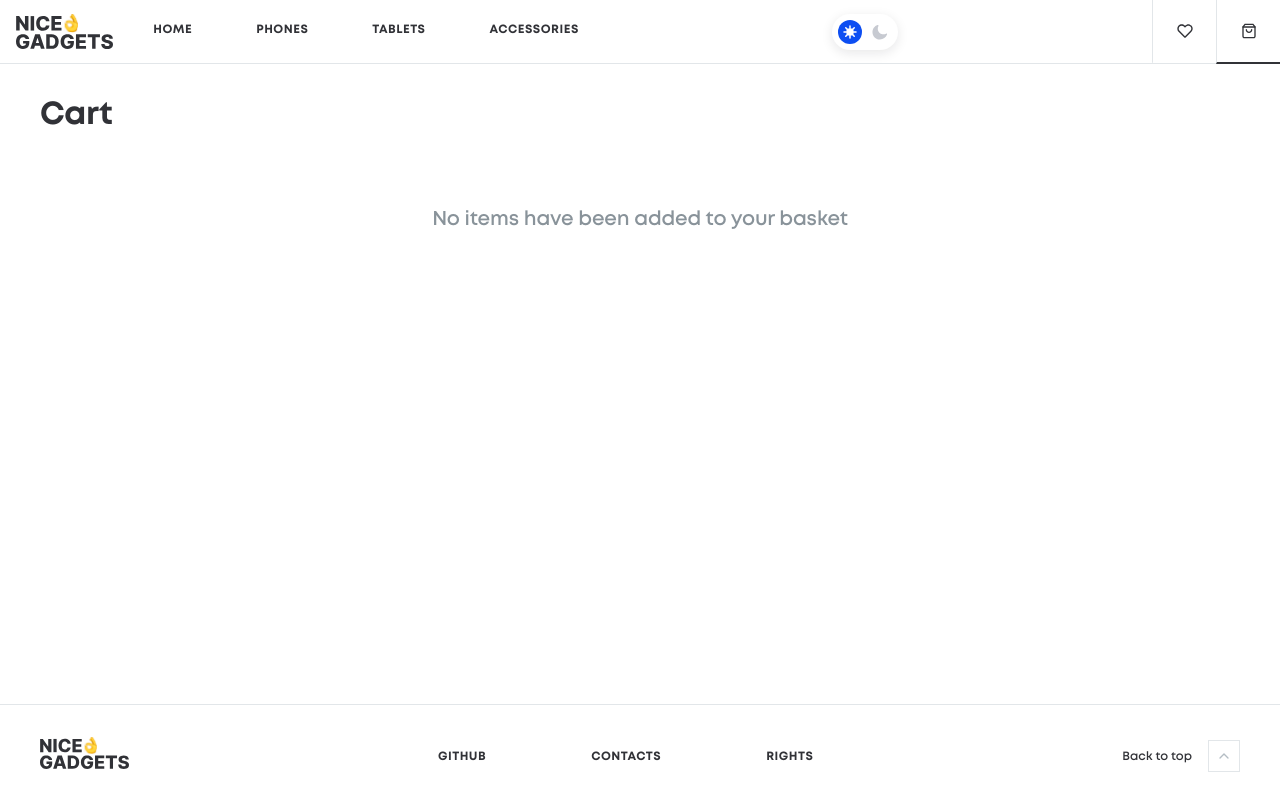
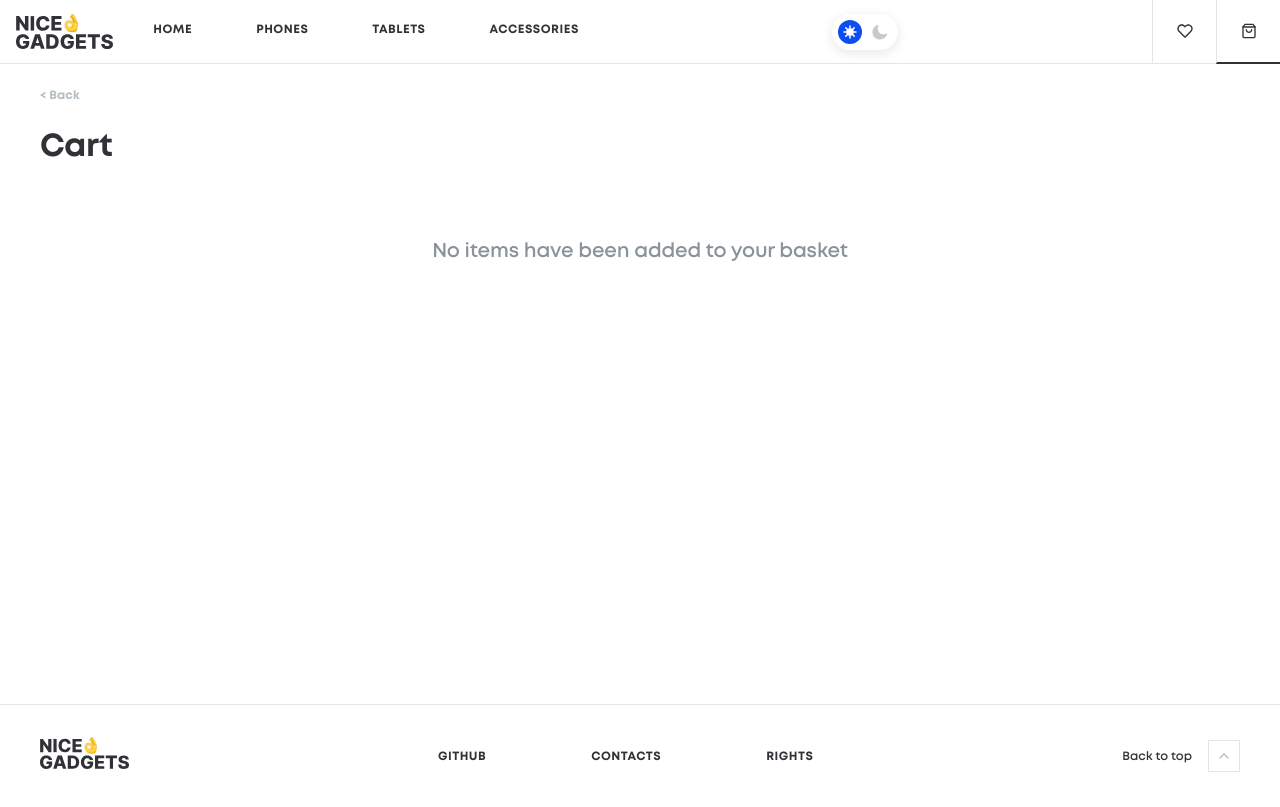
Before and after one commit to FSJAN25-team2/Product_catalog_Galera_team, a React (Vite) app: page /#/cart in a window 1280 px wide. Built offline with nearby package versions, Linux system fonts and the light colour scheme.

Commit message:
feat-button-back

```diff
--- a/src/pages/Cart/Cart.scss
+++ b/src/pages/Cart/Cart.scss
@@ -11,13 +11,25 @@
     margin-bottom: 32px;
   }
 
+  &__back-button {
+    height: 16px;
+    width: 66px;
+    font-weight: 700;
+    font-size: 12px;
+    line-height: 100%;
+    color: var(--icons-outline-color);
+    background: transparent;
+    display: flex;
+    align-items: center;
+    cursor: pointer;
+  }
+
   &__empty-message {
     grid-column: 1/-1;
     font-size: 20px;
     font-weight: 600;
     color: var(--secondary-grey-color);
     text-align: center;
-    // margin: 48px 0;
   }
 
   &__checkout-container {
@@ -28,8 +40,7 @@
 
     @include on-desktop {
       grid-column: 17 / 25;
-      // grid-row: 3 / 5;
-      grid-row: 2 / 4;
+      grid-row: 3 / 5;
       max-height: 206px;
     }
   }
--- a/src/pages/Cart/Cart.tsx
+++ b/src/pages/Cart/Cart.tsx
@@ -3,6 +3,7 @@ import './Cart.scss';
 import { CartItem } from '../../design/organisms/CartItem/CartItem';
 import { H1 } from '../../design/atoms/Typography/H1/H1';
 import { useAppSelector } from '../../store/hooks';
+import { useNavigate } from 'react-router-dom';
 
 export const Cart = () => {
   const cartProducts = useAppSelector(state => state.cartProducts);
@@ -11,6 +12,8 @@ export const Cart = () => {
   >({});
   const [totalPrice, setTotalPrice] = useState(0);
   const [totalItems, setTotalItems] = useState(0);
+
+  const navigate = useNavigate();
 
   const handleQuantityChange = (
     id: string,
@@ -36,8 +39,16 @@ export const Cart = () => {
     setTotalItems(newTotalItems);
   }, [itemQuantities]);
 
+  const handleGoBack = () => {
+    navigate(-1); // повернення назад
+  };
+
   return (
     <section className="cart">
+      <button className="cart__back-button" onClick={handleGoBack}>
+        &lt; Back
+      </button>
+
       <H1 className="cart__title">Cart</H1>
 
       {cartProducts.length > 0 ? (
@@ -70,7 +81,9 @@ export const Cart = () => {
           </div>
         </>
       ) : (
-        <H1 className="cart__empty-message">No items have been added to your basket</H1>
+        <H1 className="cart__empty-message">
+          No items have been added to your basket
+        </H1>
       )}
     </section>
   );
```
